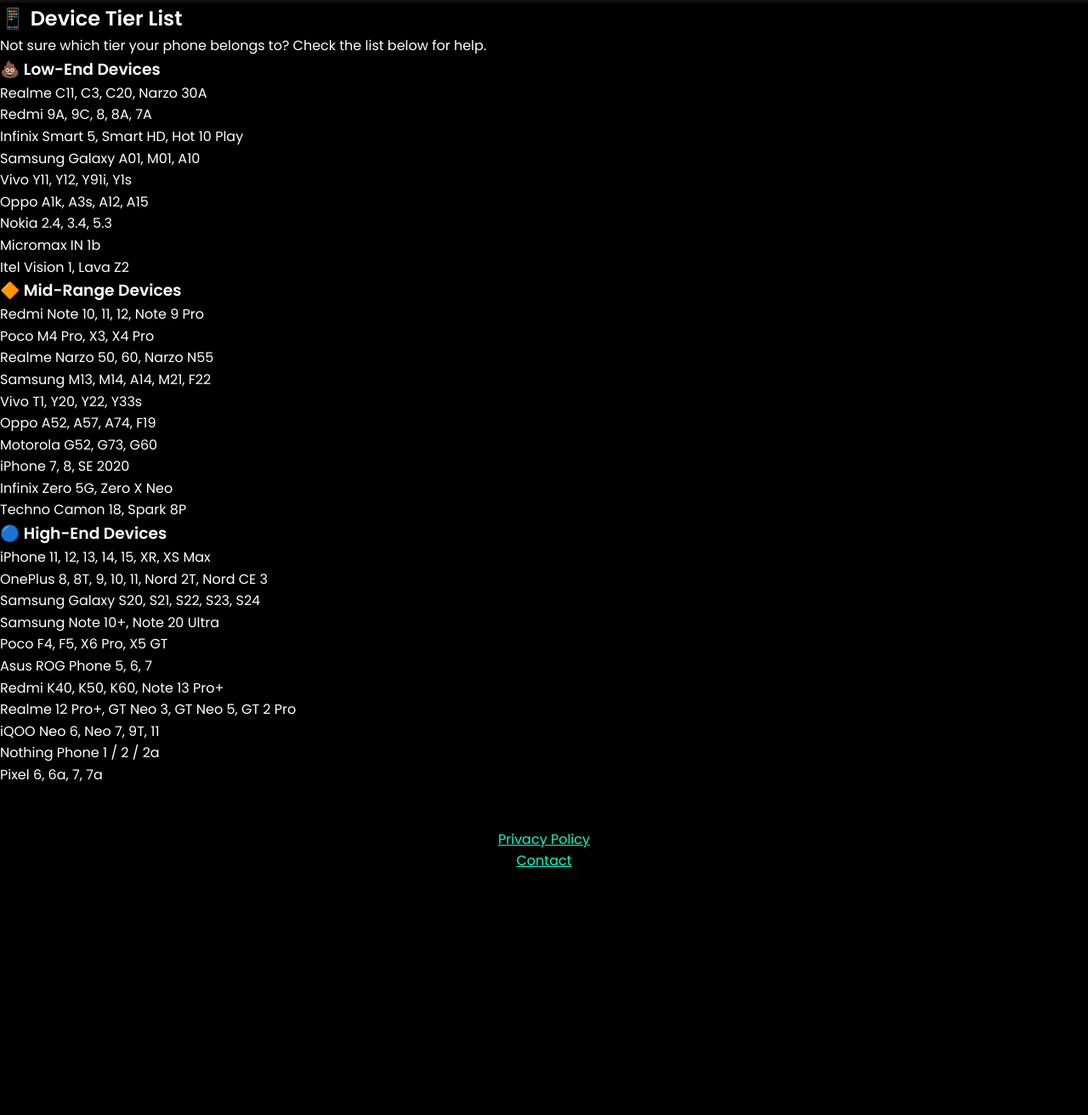
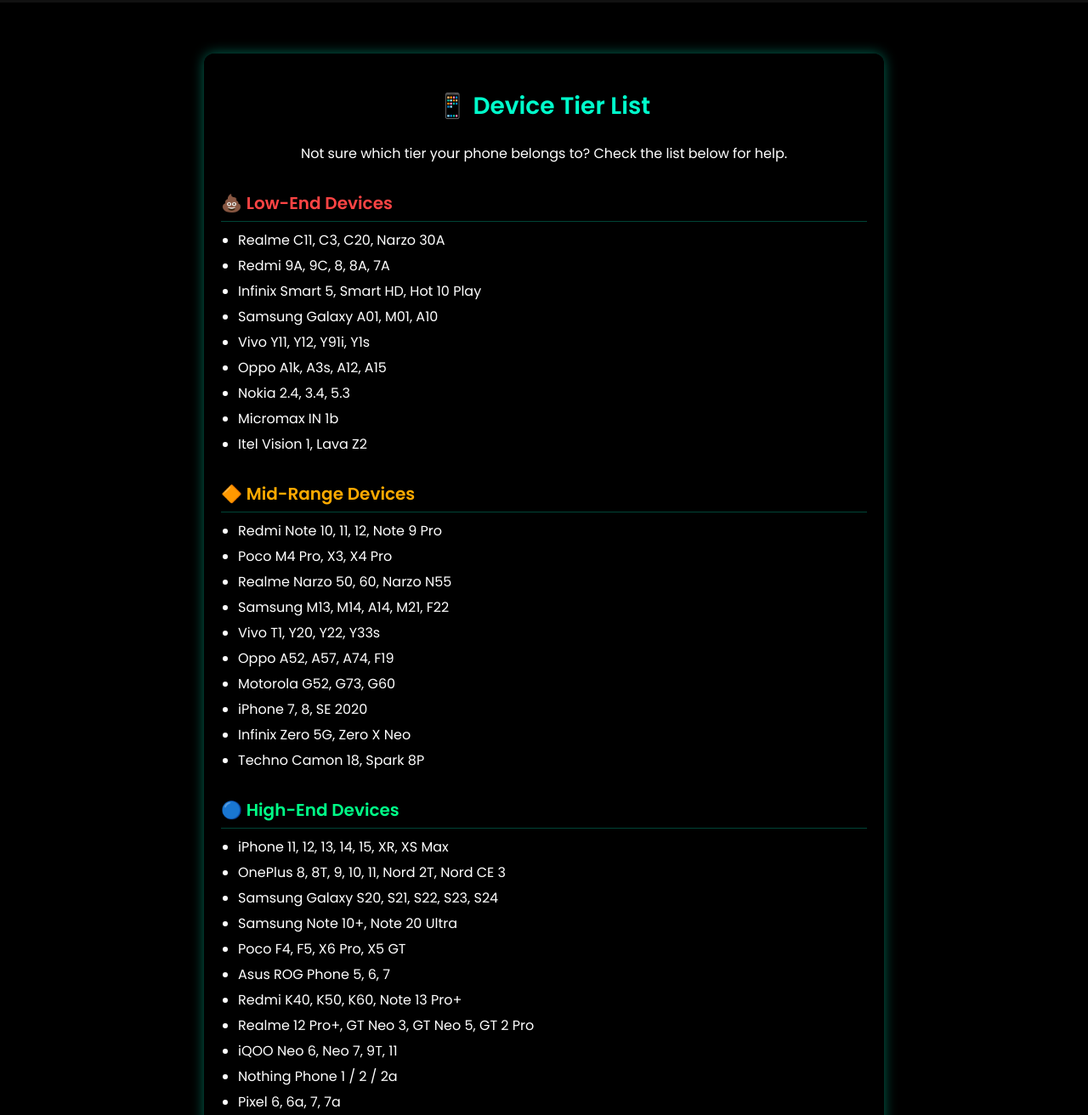
Before and after one commit to LazyHerosensi/web, a plain HTML site: page index.html in a window 1280 px wide. Shown: the part 1483-2795 px from the top of the page at 85% size. Before the commit the page ends 2509 px from the top, so only its background shows below. Drawn offline with Linux system fonts and the light colour scheme.

Commit message:
Update styles.css

```diff
--- a/styles.css
+++ b/styles.css
@@ -195,4 +195,101 @@ select:focus {
   background-color: #7a33cc;
 }
 
-/* Device Tier*
+/* Device Tier List Section */
+.device-tier-list {
+  background: rgba(0, 0, 0, 0.8);
+  padding: 40px 20px;
+  color: #fff;
+  max-width: 800px;
+  margin: 60px auto;
+  border-radius: 12px;
+  box-shadow: 0 0 15px #00ffcc66;
+  font-family: 'Poppins', sans-serif;
+}
+
+.device-tier-list h2 {
+  text-align: center;
+  font-size: 28px;
+  color: #00ffcc;
+  margin-bottom: 20px;
+}
+
+.device-tier-list p {
+  text-align: center;
+  font-size: 16px;
+  margin-bottom: 30px;
+}
+
+.tier {
+  margin-bottom: 30px;
+}
+
+.tier h3 {
+  font-size: 20px;
+  margin-bottom: 10px;
+  border-bottom: 1px solid #00ffcc44;
+  padding-bottom: 5px;
+}
+
+.low-tier { color: #ff4444; }
+.mid-tier { color: #ffaa00; }
+.high-tier { color: #00ff88; }
+
+.device-tier-list ul {
+  list-style: disc;
+  padding-left: 20px;
+}
+
+.device-tier-list li {
+  margin-bottom: 6px;
+  line-height: 1.5;
+}
+
+/* Footer */
+footer {
+  padding: 30px 20px;
+  background-color: #111;
+  color: #00ffcc;
+  text-align: center;
+  font-size: 0.9rem;
+}
+
+footer a {
+  color: #00ffcc;
+  text-decoration: none;
+  margin: 0 10px;
+}
+
+footer a:hover {
+  text-decoration: underline;
+}
+
+/* Responsive Fixes */
+@media (max-width: 768px) {
+  .hero-content h1 {
+    font-size: 2.5rem;
+  }
+
+  .hero-content p {
+    font-size: 1rem;
+  }
+
+  .selector-section h2,
+  .sensitivity-section h2 {
+    font-size: 2rem;
+  }
+
+  select {
+    width: 100%;
+  }
+
+  .sensitivity-card {
+    padding: 16px;
+  }
+
+  .cta-btn,
+  .generate-btn,
+  .copy-btn {
+    width: 100%;
+  }
+}
```
